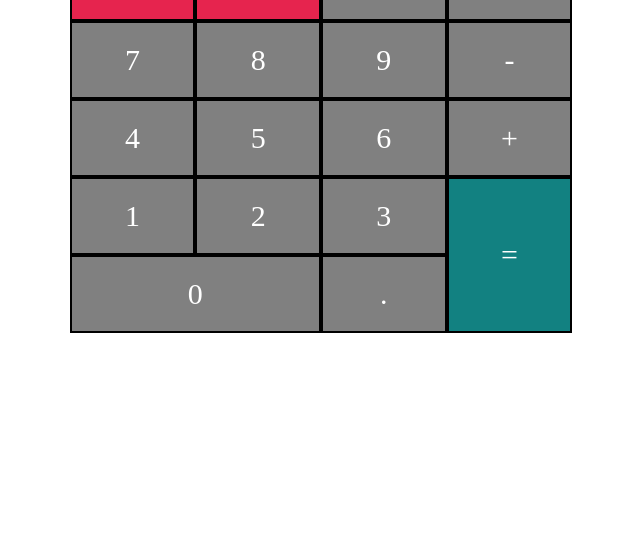
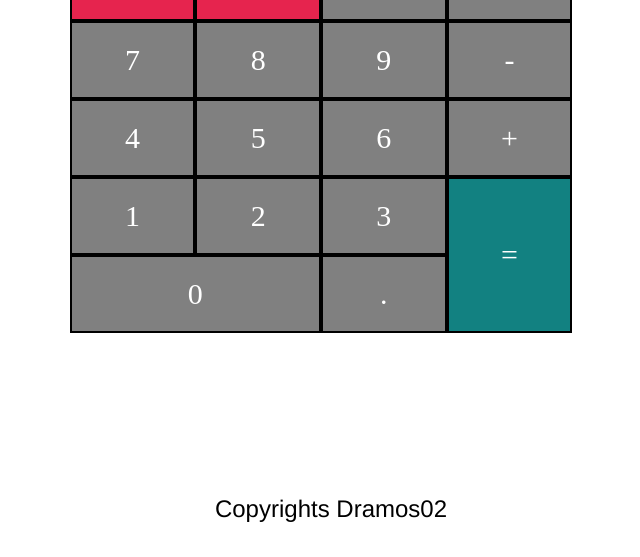
Before and after one commit to Dramos02/Calculator-Javascript, a plain HTML site: page index.html in a window 1280 px wide. Shown: the part 243-800 px from the top of the page, without its empty margins (319-959 px from the left). Drawn offline with nearby package versions, Linux system fonts and the light colour scheme.

Commit message:
Update style.css

```diff
--- a/style.css
+++ b/style.css
@@ -1,3 +1,7 @@
+* {
+    transition: all 0.5s ease-in-out;
+}
+
 .container {
     padding-top:100px;
     display: flex;
@@ -105,9 +109,9 @@ input::placeholder{
 }
 
 footer > p {
-    font-weight: bold;
-    color: white;
+      color: rgb(0, 0, 0);
       font-size: 24px;
+      font-family: 'Franklin Gothic Medium', 'Arial Narrow', Arial, sans-serif;
 }
 
 .zoom {
```
Lines whose indentation alone changed are shown as unchanged.
